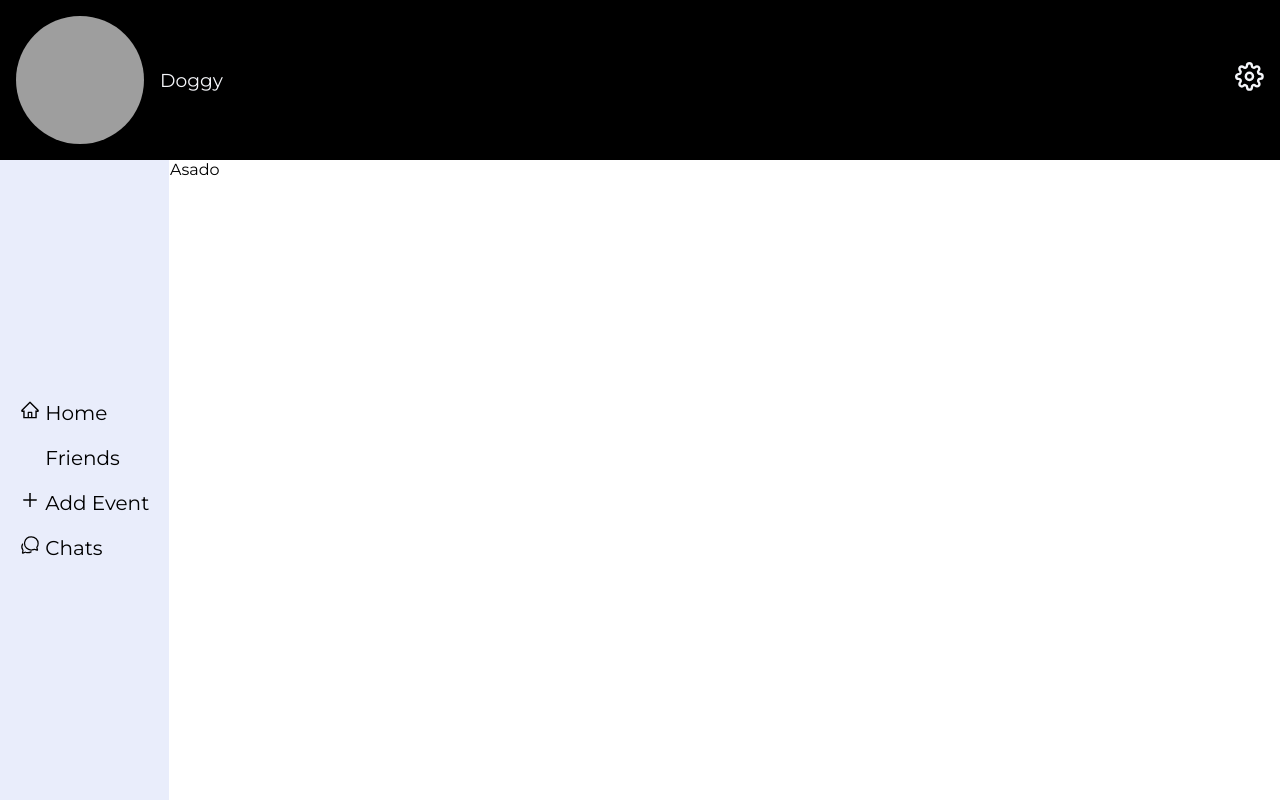
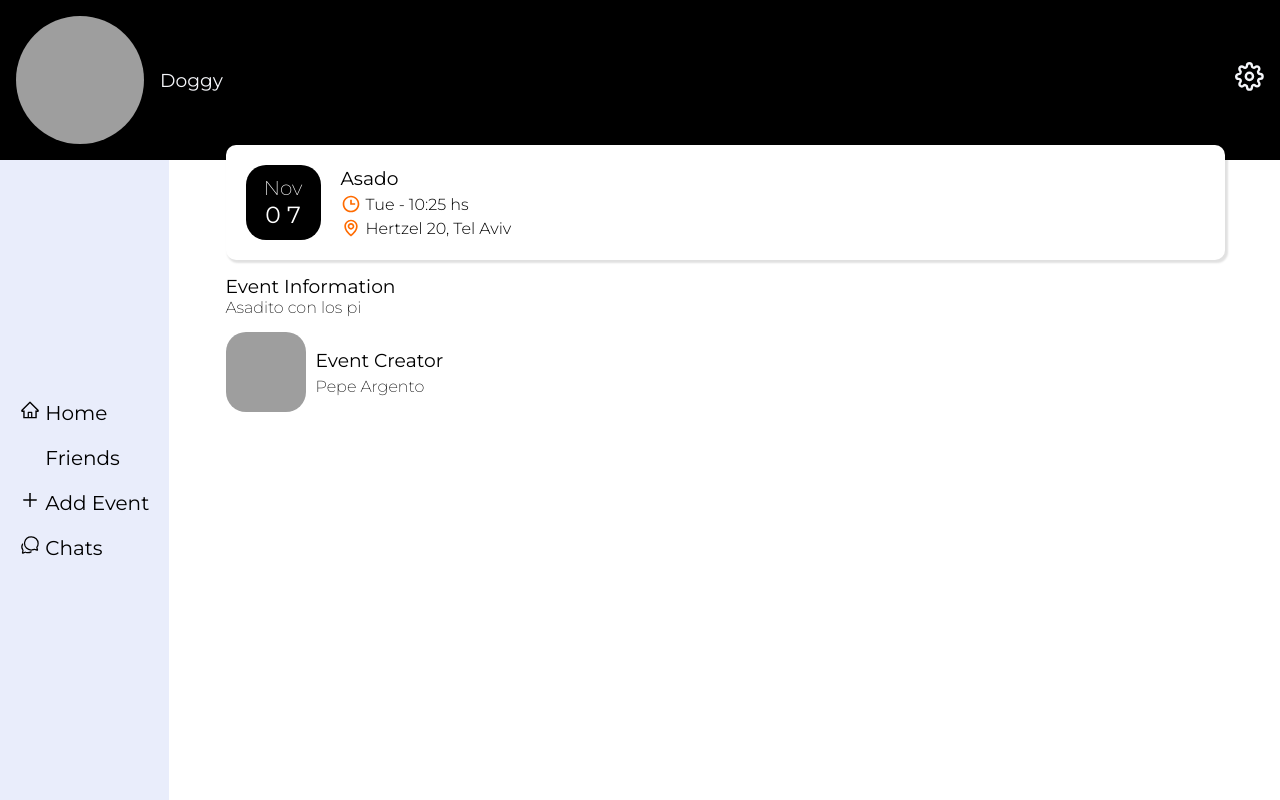
Before and after one commit to ezequiel-garcia/asa2Web, a React (Vite) app: page /event/1 in a window 1280 px wide. Built offline with nearby package versions, Linux system fonts and the light colour scheme; grey boxes are pictures that could not be loaded; some icons are missing; a web font is replaced by a local one.

Commit message:
working on the event page

```diff
--- /dev/null
+++ b/src/components/events/EventHome/EventDetails.jsx
@@ -0,0 +1,24 @@
+import React from "react";
+
+const EventDetails = ({ description, creator }) => {
+  return (
+    <div style={{ width: "90%", marginTop: "20px" }}>
+      <div style={{ marginBottom: "15px" }}>
+        <h3>Event Information</h3>
+        <p>{description}</p>
+      </div>
+      <div style={{ display: "flex", alignItems: "center", gap: 10 }}>
+        <img
+          src={creator.profilePicture}
+          style={{ width: 80, height: 80, borderRadius: 20 }}
+        />
+        <div>
+          <h3 style={{ marginBottom: 5 }}>Event Creator</h3>
+          <p>{creator.name}</p>
+        </div>
+      </div>
+    </div>
+  );
+};
+
+export default EventDetails;
--- a/src/components/events/EventHome/EventInfo.jsx
+++ b/src/components/events/EventHome/EventInfo.jsx
@@ -1,4 +1,6 @@
 import React from "react";
+import MainInfo from "./MainInfo";
+import EventDetails from "./EventDetails";
 
 const eventInfo = {
   id: 1,
@@ -21,7 +23,29 @@ const eventInfo = {
 };
 
 const EventInfo = () => {
-  return <div>{eventInfo.title}</div>;
+  return (
+    <div
+      style={{
+        // backgroundColor: "red",
+        display: "flex",
+        flexDirection: "column",
+        alignContent: "center",
+        alignItems: "center",
+        justifyContent: "center",
+        gap: 10,
+      }}
+    >
+      <MainInfo />
+      <EventDetails
+        description={eventInfo.description}
+        creator={{
+          name: "Pepe Argento",
+          profilePicture:
+            "https://images.unsplash.com/photo-1438761681033-6461ffad8d80?ixlib=rb-4.0.3&ixid=M3wxMjA3fDB8MHxzZWFyY2h8OHx8cHJvZmlsZSUyMHBpY3R1cmV8ZW58MHx8MHx8fDA%3D&auto=format&fit=crop&w=800&q=60",
+        }}
+      />
+    </div>
+  );
 };
 
 export default EventInfo;
--- /dev/null
+++ b/src/components/events/EventHome/MainInfo.jsx
@@ -0,0 +1,76 @@
+import styles from "./MainInfo.module.css";
+import { BiMap, BiTime } from "react-icons/bi";
+
+const currentEvent = {
+  id: 1,
+  date: new Date(2023, 10, 7),
+  hour: "10:25",
+
+  title: "Asado ",
+  location: "Hertzel 20, Tel Aviv",
+
+  description: "Asadito con los pi",
+  image: "https://cdn.pixabay.com/photo/2019/07/08/06/41/fire-4323960__480.jpg",
+  shareBills: true,
+  shareTasks: true,
+  participants: [
+    { name: "pepe", id: "1" },
+    { name: "juan", id: "2" },
+    { name: "Tu vieja", id: "3" },
+    { name: "ags", id: "4" },
+  ],
+};
+
+function getDate(date) {
+  let dateObj = {
+    day: date?.getDate(),
+    month: date?.toLocaleString("default", { month: "short" }),
+    year: date?.getFullYear(),
+  };
+  return dateObj;
+}
+
+const eventDate = getDate(currentEvent.date);
+const eventDay = currentEvent?.date.toLocaleString("en-us", {
+  weekday: "short",
+});
+
+const MainInfo = () => {
+  return (
+    <div className={styles["mainInfo-container"]}>
+      <div className={styles.dateAndHour}>
+        <div className={styles.dateContainer}>
+          <p className={styles.text}>{eventDate.month}</p>
+          <h3>{`${+eventDate.day < 10 ? "0" : ""} ${eventDate.day}`}</h3>
+        </div>
+        <div className={styles["info-container"]}>
+          <h3 className={styles.title}>{currentEvent?.title}</h3>
+          <div style={{ display: "flex", alignItems: "center", gap: 5 }}>
+            {/* <Entypo
+                style={styles.icon}
+                name="calendar"
+                size={24}
+                color={Colors.light.secondary200}
+              /> */}
+
+            <BiTime size={20} color="#FF6B00" />
+
+            <h4>{`   ${eventDay} - ${currentEvent.hour} hs`}</h4>
+          </div>
+          <div style={{ display: "flex", alignItems: "center", gap: 5 }}>
+            {/* <Entypo
+                style={styles.icon}
+                name="direction"
+                size={24}
+                color={Colors.light.secondary200}
+              /> */}
+            <BiMap size={20} color="#FF6B00" />
+            <h4>{`${currentEvent?.location}`} </h4>
+          </div>
+        </div>
+      </div>
+    </div>
+  );
+};
+
+export default MainInfo;
--- /dev/null
+++ b/src/components/events/EventHome/MainInfo.module.css
@@ -0,0 +1,58 @@
+    .mainInfo-container {
+        width: 90%;
+         background-color: #ffffff;
+         display: flex;
+         align-items: center;
+         margin: -15px 0;
+         padding: 20px;
+         border-radius: 10px;
+         z-index: 100;
+         box-shadow: 2px 2px 2px 1px rgba(0, 0, 0, 0.123);
+        }
+
+   .dateAndHour {
+     /* width: 100%; */
+     display: flex;
+}
+
+.dateContainer {
+    display: flex;
+    flex-direction: column;
+    justify-content: center;
+    align-items: center;
+    margin-right: 20px;
+    color: white;
+    font-size: 20px;
+    background-color: var(--dark);
+    padding: 10px;
+    width: 75px;
+    height: 75px;
+    border-radius: 20px;
+
+}
+.info-container {
+    display: flex;
+    flex-direction: column;
+    justify-content: center;
+    gap: 4px;
+}
+    /* alignItems: 'center',
+         textAlign: 'center', */
+/*
+
+       },
+       text: {
+         fontSize: 15,
+         color: 'white',
+         textAlign: 'center',
+         fontWeight: '300',
+       },
+       title: {
+         fontWeight: '600',
+         fontSize: 18,
+         marginBottom: 10,
+       },
+     });
+       )
+     }
+     */
--- a/src/components/menus/Sidebar.module.css
+++ b/src/components/menus/Sidebar.module.css
@@ -23,6 +23,7 @@
 
 .sidebar a:hover{
     color: var(--tertiary);
+
 }
 
  .active{
--- a/src/components/ui/MainContainer.module.css
+++ b/src/components/ui/MainContainer.module.css
@@ -2,6 +2,8 @@
     padding: 0;
     margin: 0;
     margin-left: 60px;
+
+
 }
 
 @media (min-width: 760px) {
--- a/src/index.css
+++ b/src/index.css
@@ -8,6 +8,7 @@
 
 body{
   margin: 0;
+
 }
 
 a{
@@ -28,6 +29,10 @@ h2{
 
 h3{
   font-weight: 400;
+}
+
+h4{
+  font-weight: 300;
 }
 
 /* :root {
```
